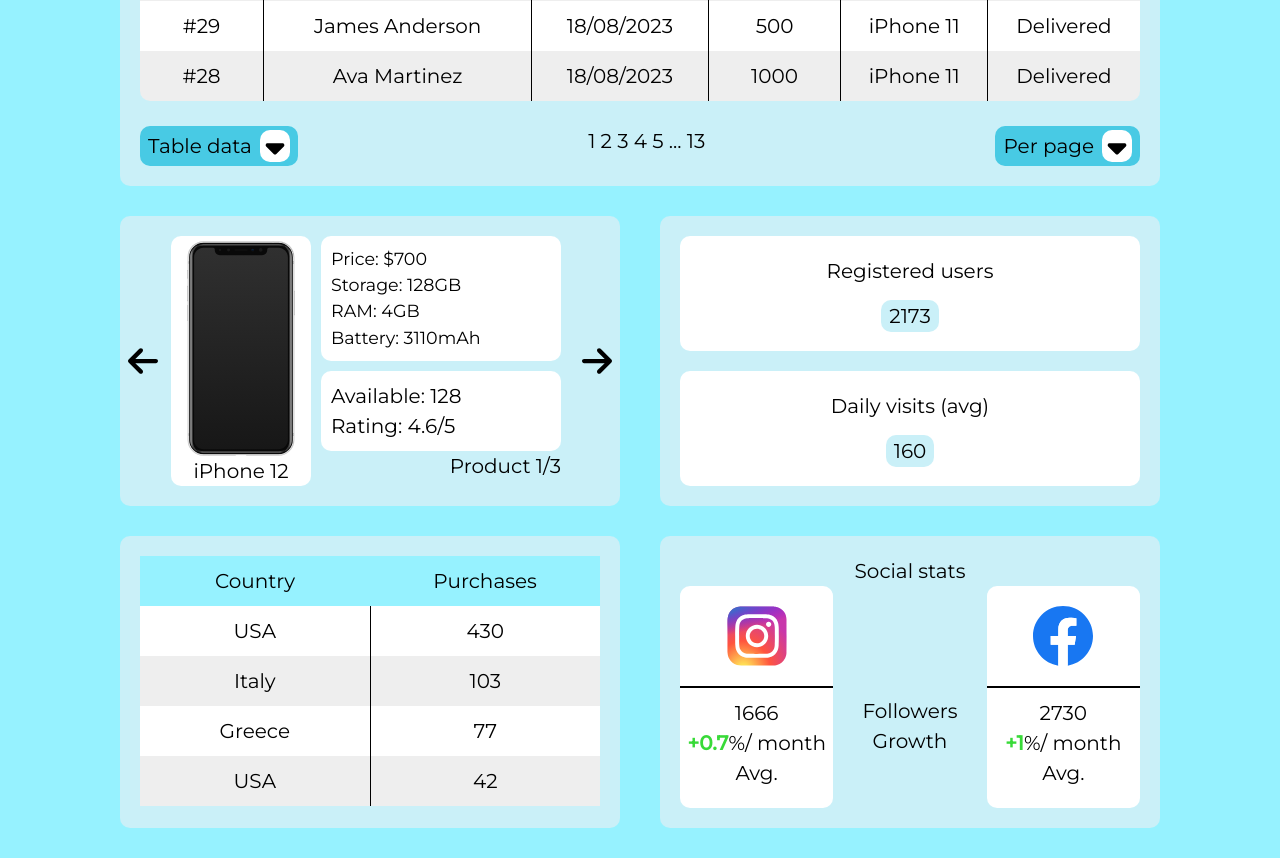
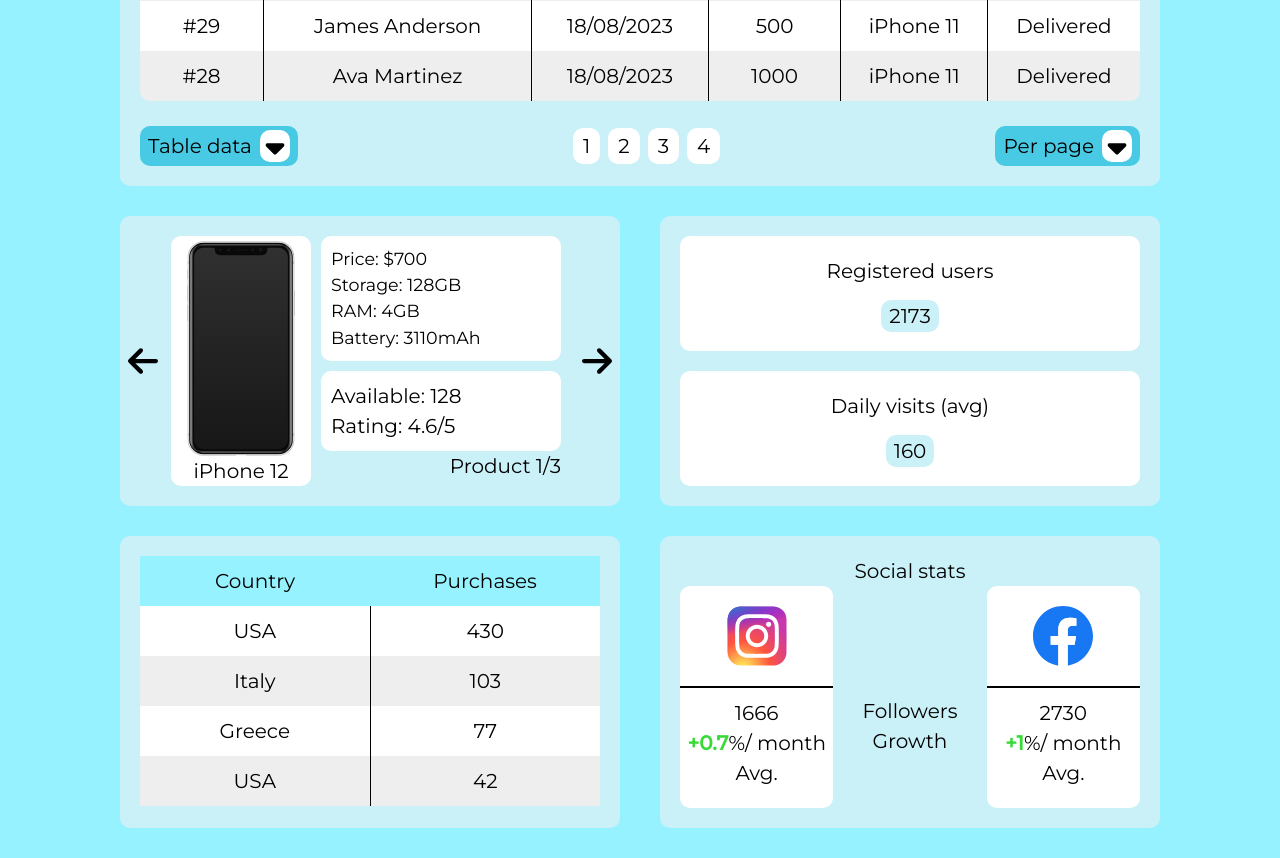
Before and after one commit to lazarevkristijan/sales-dashboard, a React (Vite) app: page / in a window 1280 px wide. Shown: the part 1440-2298 px from the top of the page. Built offline with nearby package versions, Linux system fonts and the light colour scheme.

Commit message:
improve order page numbers

```diff
--- /dev/null
+++ b/components/OrderPageNo.tsx
@@ -0,0 +1,23 @@
+import { useState } from "react"
+
+const OrderPageNo = ({ page }: { page: number }) => {
+  const [isHovered, setIsHovered] = useState(false)
+
+  const handleHover = () => {
+    setIsHovered(!isHovered)
+  }
+
+  return (
+    <span
+      onMouseEnter={handleHover}
+      onMouseLeave={handleHover}
+      className={`${
+        isHovered && "light-blue3"
+      } bg-[#fff] px-[10px] py-[6px] mx-1 rou hover:cursor-pointer`}
+    >
+      {page}
+    </span>
+  )
+}
+
+export default OrderPageNo
--- a/components/index.ts
+++ b/components/index.ts
@@ -36,6 +36,7 @@
 import PanelButton from "./PanelButton"
 import DisplayPeriodsMenu from "./DisplayPeriodsMenu"
 import CustomPeriodMenu from "./CustomPeriodMenu"
+import OrderPageNo from "./OrderPageNo"
 
 export {
   BarChart,
@@ -75,4 +76,5 @@
   PanelButton,
   DisplayPeriodsMenu,
   CustomPeriodMenu,
+  OrderPageNo,
 }
--- a/constants/index.ts
+++ b/constants/index.ts
@@ -415,6 +415,21 @@
   },
 ]
 
+export const orderPageNumbers = [
+  {
+    page: 1,
+  },
+  {
+    page: 2,
+  },
+  {
+    page: 3,
+  },
+  {
+    page: 4,
+  },
+]
+
 export const topIconStyles = "w-[35px] h-[35px]"
 
 export const salesResultStyles =
--- a/sections/Orders.tsx
+++ b/sections/Orders.tsx
@@ -3,8 +3,14 @@
   tableHeadings,
   sectionStyles,
   tableBorderStyle,
+  orderPageNumbers,
 } from "../constants"
-import { ActiveButton, ToggleTableData, ResultsPerPage } from "../components"
+import {
+  ActiveButton,
+  ToggleTableData,
+  ResultsPerPage,
+  OrderPageNo,
+} from "../components"
 import { useState } from "react"
 
 const Orders = () => {
@@ -67,7 +73,14 @@
 
         {isTableMenuOpen && <ToggleTableData />}
 
-        <span className="hidden sm:inline">1 2 3 4 5 ... 13</span>
+        <span className="hidden sm:inline my-auto">
+          {orderPageNumbers.map((number, index) => (
+            <OrderPageNo
+              key={index}
+              page={number.page}
+            />
+          ))}
+        </span>
 
         <ActiveButton
           text="Per page"
@@ -77,7 +90,14 @@
 
         {isPerPageOpen && <ResultsPerPage />}
       </div>
-      <div className="sm:hidden text-center">1 2 ... 13</div>
+      <div className="sm:hidden text-center mt-[10px]">
+        {orderPageNumbers.map((number, index) => (
+          <OrderPageNo
+            key={index}
+            page={number.page}
+          />
+        ))}
+      </div>
     </div>
   )
 }
```
